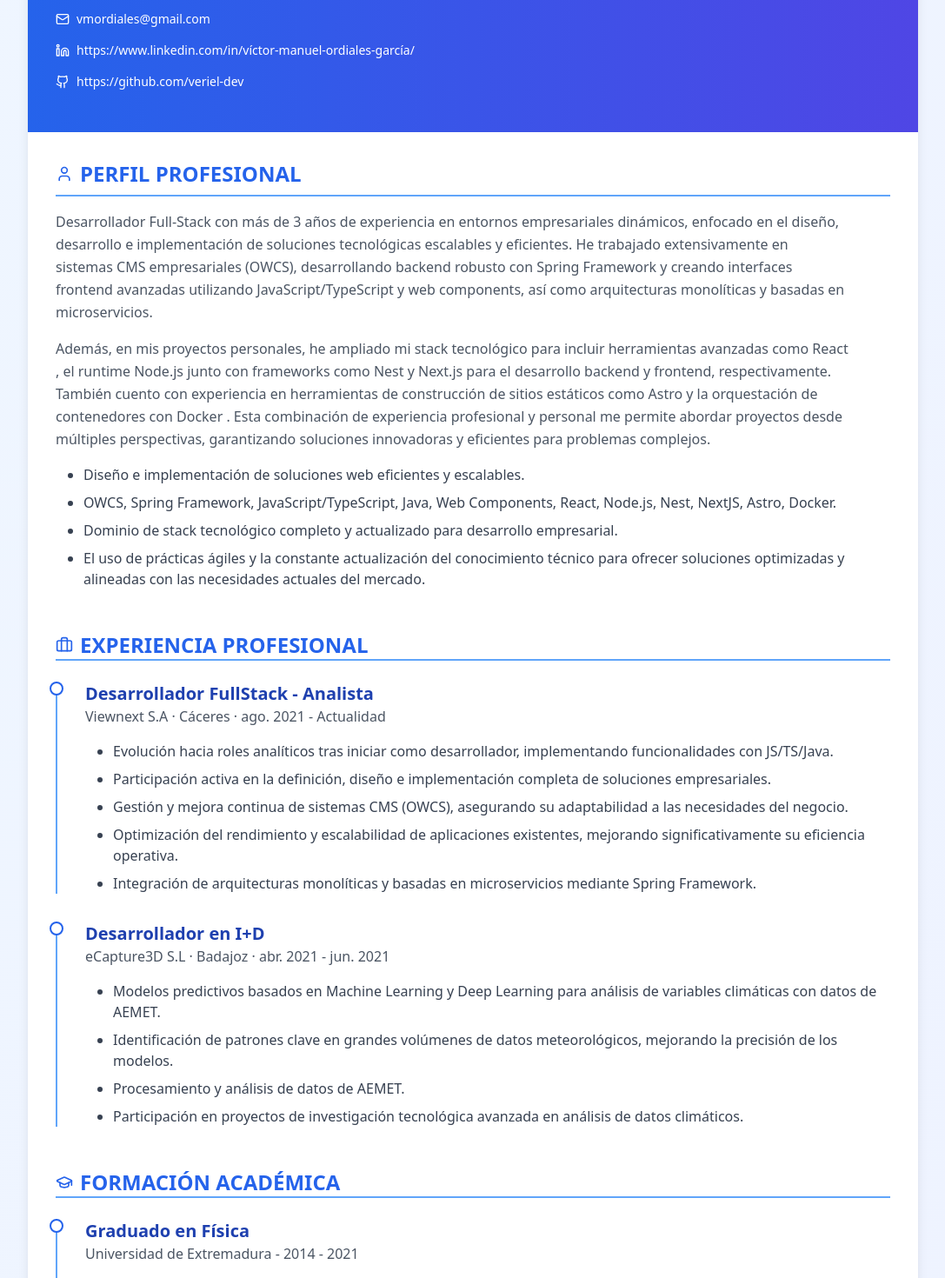
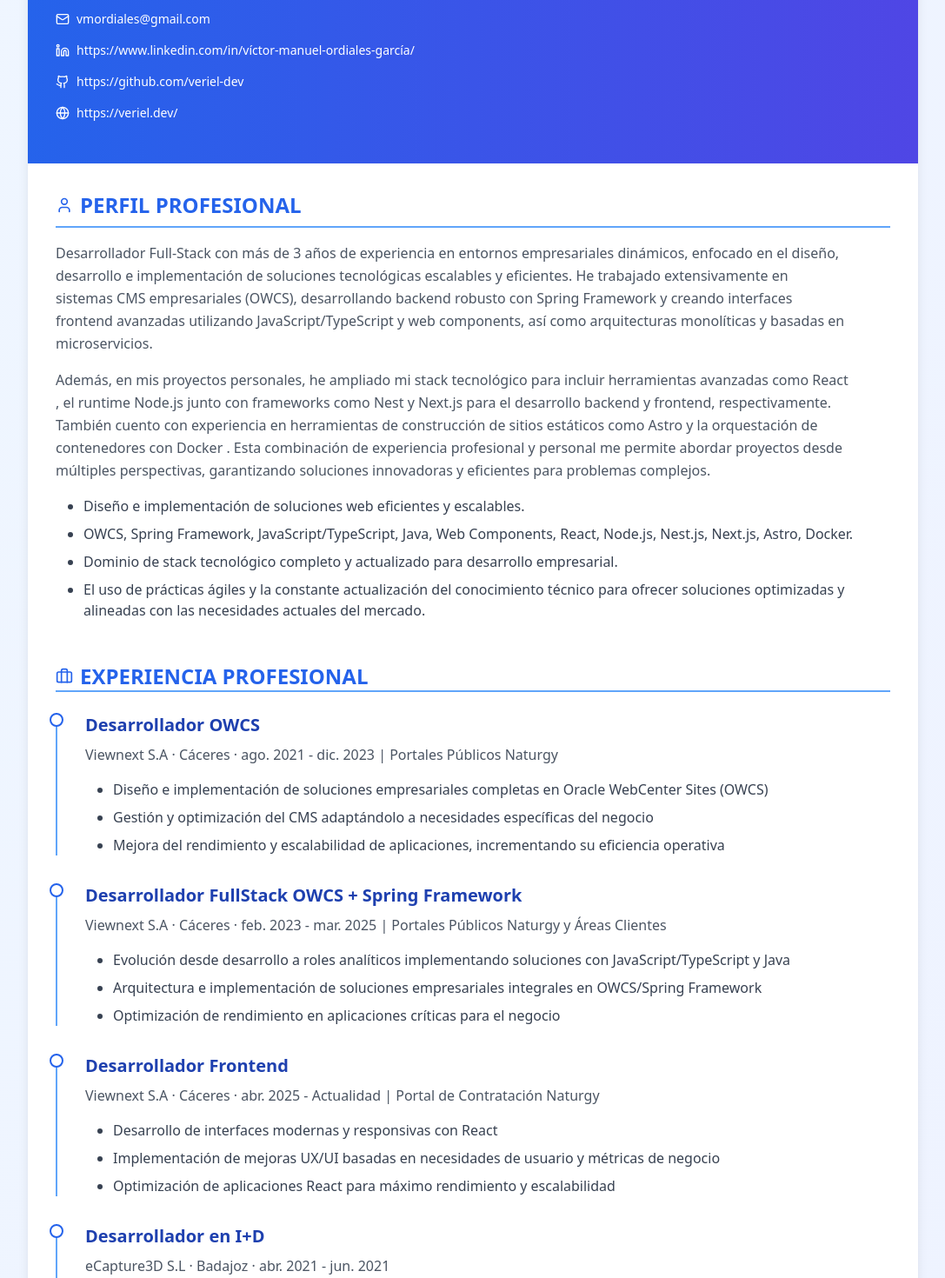
Before and after one commit to veriel-dev/web-minimalista, a React (Vite) app: page /curriculum-vitae in a window 1280 px wide. Shown: the part 240-1710 px from the top of the page at 87% size, without its empty margins (96-1183 px from the left). Built offline with nearby package versions, Linux system fonts and the light colour scheme.

Commit message:
Modificación de CV

```diff
--- a/src/components/cvPage/HeaderSection.tsx
+++ b/src/components/cvPage/HeaderSection.tsx
@@ -1,9 +1,9 @@
-import { Github, LinkedinIcon, Mail, MapPin, Phone } from 'lucide-react'
+import { Github, Globe, LinkedinIcon, Mail, MapPin, Phone } from 'lucide-react'
 import { cvPage } from '../../data/pages/cv'
 
 
 const HeaderSection = () => {
-    const {header} = cvPage
+    const { header } = cvPage
     return (
         <div className="bg-gradient-to-r from-blue-600 to-indigo-600 text-white px-8 py-12 print:bg-blue-600">
             <div className="max-w-3xl">
@@ -19,16 +19,20 @@ const HeaderSection = () => {
                         <span>{header.phone}</span>
                     </div>
                     <div className="flex items-center gap-2">
-                            <Mail className="w-4 h-4" />
-                            <span>{header.email}</span>
+                        <Mail className="w-4 h-4" />
+                        <a href="mailto:{header.email}">{header.email}</a>
                     </div>
                     <div className='flex items-center gap-2'>
-                            <LinkedinIcon className="w-4 h-4" />
-                            <span>{header.linkedin}</span>
+                        <LinkedinIcon className="w-4 h-4" />
+                        <a href={header.linkedin} target='_blank' rel='noreferrer'>{header.linkedin}</a>
                     </div>
                     <div className='flex items-center gap-2'>
-                            <Github className="w-4 h-4" />
-                            <span>{header.gitHub}</span>
+                        <Github className="w-4 h-4" />
+                        <a href={header.gitHub} target='_blank' rel='noreferrer'>{header.gitHub}</a>
+                    </div>
+                    <div className='flex items-center gap-2'>
+                        <Globe className="w-4 h-4" />
+                        <a href={header.web} target='_blank' rel='noreferrer'>{header.web}</a>
                     </div>
                 </div>
             </div>
--- a/src/components/cvPage/TimeLineComponent.tsx
+++ b/src/components/cvPage/TimeLineComponent.tsx
@@ -32,7 +32,7 @@ const TimeLineComponent = ({ elements }: Props) => {
                         <div className="relative pl-8 border-l-2 border-blue-400" key={index}>
                             <div className="absolute w-4 h-4 bg-white border-2 border-blue-600 rounded-full -left-[9px] top-0"></div>
                             <div>
-                                <h3 className="text-xl font-semibold text-blue-800">{element.item}</h3>
+                                <h3 className="text-xl font-semibold text-blue-800 mb-2">{element.item}</h3>
                                 <p className="text-gray-600 mb-2">{element.company}</p>
                                 {/* Item List */}
                                 <ul className="mt-4 space-y-2 list-disc text-gray-700">
--- a/src/data/pages/cv.ts
+++ b/src/data/pages/cv.ts
@@ -8,7 +8,8 @@ export const cvPage = {
     phone: "685394859",
     email: "vmordiales@gmail.com",
     linkedin: "https://www.linkedin.com/in/víctor-manuel-ordiales-garcía/",
-    gitHub: "https://github.com/veriel-dev"
+    gitHub: "https://github.com/veriel-dev",
+    web: "https://veriel.dev/"
   },
   about: {
     title: "PERFIL PROFESIONAL",
@@ -16,7 +17,7 @@ export const cvPage = {
     text1: "Además, en mis proyectos personales, he ampliado mi stack tecnológico para incluir herramientas avanzadas como React , el runtime Node.js junto con frameworks como Nest y Next.js para el desarrollo backend y frontend, respectivamente. También cuento con experiencia en herramientas de construcción de sitios estáticos como Astro y la orquestación de contenedores con Docker . Esta combinación de experiencia profesional y personal me permite abordar proyectos desde múltiples perspectivas, garantizando soluciones innovadoras y eficientes para problemas complejos.",
     expertise: [
       "Diseño e implementación de soluciones web eficientes y escalables.",
-      "OWCS, Spring Framework, JavaScript/TypeScript, Java, Web Components, React, Node.js, Nest, NextJS, Astro, Docker.",
+      "OWCS, Spring Framework, JavaScript/TypeScript, Java, Web Components, React, Node.js, Nest.js, Next.js, Astro, Docker.",
       "Dominio de stack tecnológico completo y actualizado para desarrollo empresarial.",
       "El uso de prácticas ágiles y la constante actualización del conocimiento técnico para ofrecer soluciones optimizadas y alineadas con las necesidades actuales del mercado."
     ]
@@ -25,14 +26,31 @@ export const cvPage = {
     title: "EXPERIENCIA PROFESIONAL",
     jobs: [
       {
-        item: "Desarrollador FullStack - Analista",
-        company: "Viewnext S.A · Cáceres · ago. 2021 - Actualidad",
+        item: "Desarrollador OWCS",
+        project: 'Portales Públicos Naturgy',
+        company: "Viewnext S.A · Cáceres · ago. 2021 - dic. 2023 | Portales Públicos Naturgy",
         expertise: [
-          "Evolución hacia roles analíticos tras iniciar como desarrollador, implementando funcionalidades con JS/TS/Java.",
-          "Participación activa en la definición, diseño e implementación completa de soluciones empresariales.",
-          "Gestión y mejora continua de sistemas CMS (OWCS), asegurando su adaptabilidad a las necesidades del negocio.",
-          "Optimización del rendimiento y escalabilidad de aplicaciones existentes, mejorando significativamente su eficiencia operativa.",
-          "Integración de arquitecturas monolíticas y basadas en microservicios mediante Spring Framework."
+          "Diseño e implementación de soluciones empresariales completas en Oracle WebCenter Sites (OWCS)",
+          "Gestión y optimización del CMS adaptándolo a necesidades específicas del negocio",
+          "Mejora del rendimiento y escalabilidad de aplicaciones, incrementando su eficiencia operativa",
+        ]
+      },
+      {
+        item: "Desarrollador FullStack OWCS + Spring Framework",
+        company: "Viewnext S.A · Cáceres · feb. 2023 - mar. 2025 | Portales Públicos Naturgy y Áreas Clientes",
+        expertise: [
+          "Evolución desde desarrollo a roles analíticos implementando soluciones con JavaScript/TypeScript y Java",
+          "Arquitectura e implementación de soluciones empresariales integrales en OWCS/Spring Framework",
+          "Optimización de rendimiento en aplicaciones críticas para el negocio",
+        ]
+      },
+      {
+        item: "Desarrollador Frontend",
+        company: "Viewnext S.A · Cáceres · abr. 2025 - Actualidad | Portal de Contratación Naturgy",
+        expertise: [
+          "Desarrollo de interfaces modernas y responsivas con React",
+          "Implementación de mejoras UX/UI basadas en necesidades de usuario y métricas de negocio",
+          "Optimización de aplicaciones React para máximo rendimiento y escalabilidad",
         ]
       },
       {
@@ -78,17 +96,17 @@ export const cvPage = {
     tecs: [
       {
         title: "FRONTEND",
-        tec: ['HTML5/CSS3', 'Java Script/Type Script', 'React', 'Vite', 'Astro', 'Web Component'],
+        tec: ['HTML5/CSS3', 'JavaScript/Type Script', 'React', 'Vite', 'Astro', 'Web Components'],
         icon: ChromeIcon
       },
       {
         title: "BACKEND",
-        tec: ['Node', 'Python', 'Java', 'JSP', 'Spring MVC', 'Expess', 'Nest', 'Next.js'],
+        tec: ['Node', 'Python', 'Java', 'JSP', 'Spring MVC', 'Express', 'Nest', 'Next.js'],
         icon: Server
       },
       {
-        title: "DATA BASES",
-        tec: ['MongoDB', 'OracleSQL', 'PostgeSQL', 'MySQL'],
+        title: "BASES DE DATOS",
+        tec: ['MongoDB', 'OracleSQL', 'PostgreSQL', 'MySQL'],
         icon: Database
       }
     ]
```
Also changed, not shown: 1 other file (tests, documents, lock files or other folders).
